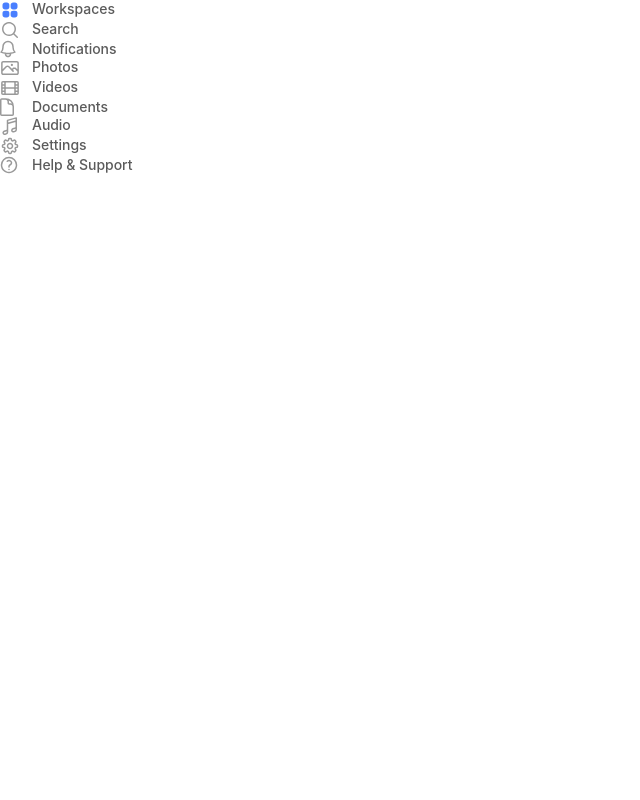
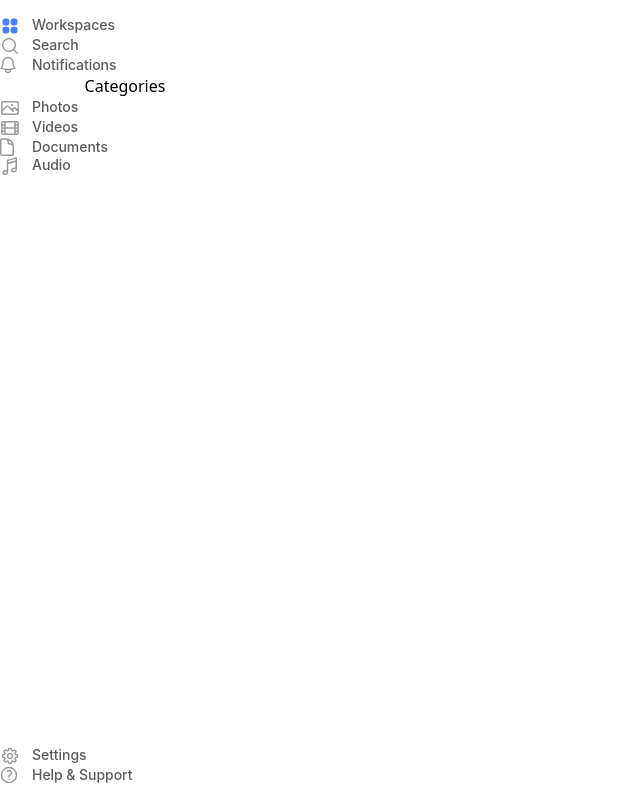
Before and after one commit to mothibimalebana/upload-a-file-frontEnd, a React (Vite) app: page / in a window 1280 px wide. Shown: the whole page, without its empty margins (0-640 px from the left). Built offline with nearby package versions, Linux system fonts and the light colour scheme.

Commit message:
chore: added padding to the top and bottom of navbar

```diff
--- a/src/components/Navbar.jsx
+++ b/src/components/Navbar.jsx
@@ -74,8 +74,9 @@ const Navbar = () => {
 
     }
     return (
-        <nav className="navbar">
+        <nav className="navbar flex flex-col justify-between py-[1rem]">
           {/* nav links   */}
+        <div>
             <ul>
                 {navLinks.map(link =>
                 <div className="grid grid-flow-col gap-[12px] justify-items-start md:grid-cols-[20px_auto]" key={link.link}>
@@ -87,19 +88,22 @@ const Navbar = () => {
 
             {/* categories */}
             <ul>
+                <h2>Categories</h2>
                 {categories.map(link =>
                 <div className="grid grid-flow-col gap-[12px] justify-items-start md:grid-cols-[20px_auto]" key={link.link}>
                     {link.img}
                     <Link to={{pathname: `/${link.link}`}}>{link.link}</Link>
                 </div>
                 )}
+            </ul>
+        </div>
 
+            <ul>
                 {/* settings */}
                 <div className="grid grid-flow-col gap-[12px] justify-items-start md:grid-cols-[20px_auto]" key={settings.link}>
                     {settings.img}
                     <Link to={{pathname: `/${settings.link}`}}>{settings.link}</Link>
                 </div>
-
                 {/* help and support */}
                 <div className="grid grid-flow-col gap-[12px] justify-items-start md:grid-cols-[20px_auto]" key={helpAndSupport.link}>
                     {helpAndSupport.img}
```
